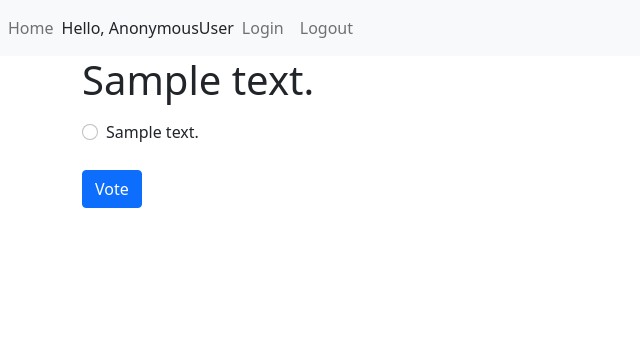
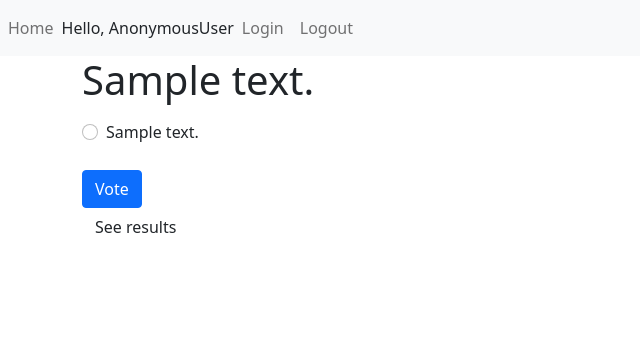
Before and after one commit to RitehWebTeam/django-tutorial, a Django app: page /1/ in a window 1280 px wide. Shown: the top 356 px of the page, without its empty margins (0-640 px from the left). Run offline with Django 3.2, Linux system fonts and the light colour scheme; tables that the repository leaves empty hold one stand-in row (values such as "Sample post").

Commit message:
Add results link in detail.html

```diff
--- a/polls/templates/polls/detail.html
+++ b/polls/templates/polls/detail.html
@@ -16,4 +16,5 @@
     <br>
     <input class="btn btn-primary" type="submit" value="Vote">
     </form>
+    <a href="{% url 'polls:results' question.id %}"><button class="btn btn-default">See results</button></a>
 {% endblock body %}
```
